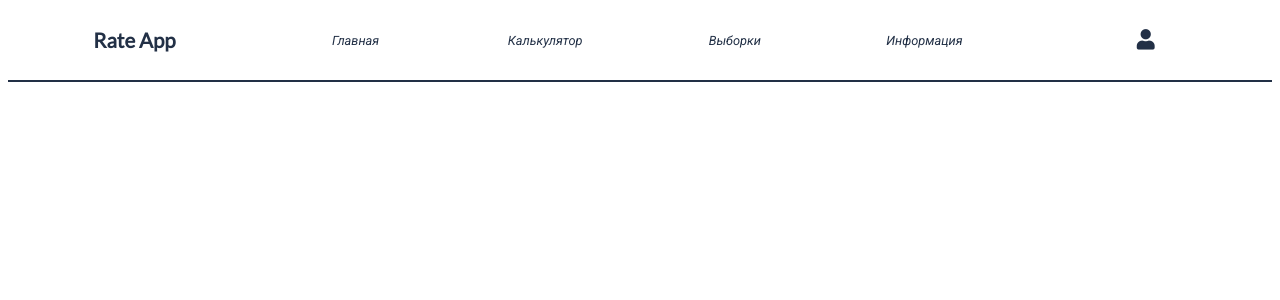
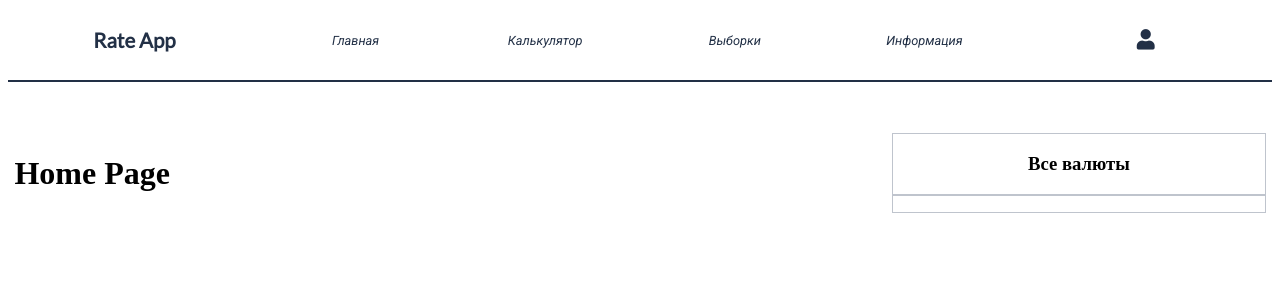
Before and after one commit to KonstantinLev/example-react-app, a React (Create React App) app in the folder app/: page / in a window 1280 px wide. Shown: the top 300 px of the page. Built offline with nearby package versions, Linux system fonts and the light colour scheme.

Commit message:
added sidebar template, added home page

```diff
--- a/app/src/components/layout/Layout.js
+++ b/app/src/components/layout/Layout.js
@@ -1,11 +1,22 @@
-import React from 'react'
+import React, {Fragment} from 'react'
 import './layout.scss'
 import {AddClass} from "../../hoc/AddClass";
 import {Header} from "../header/Header";
+import {Home} from "../../pages/home/Home";
+import {Sidebar} from "../sidebar/Sidebar";
 
 const Layout = () => {
     return(
-        <Header />
+        <Fragment>
+            <Header />
+            <div className='content'>
+                <div className='routes'>
+                    <Home />
+                </div>
+                <Sidebar />
+            </div>
+        </Fragment>
+
     )
 }
 
--- a/app/src/components/layout/layout.scss
+++ b/app/src/components/layout/layout.scss
@@ -3,3 +3,11 @@
   margin: 0 auto;
   padding: 0;
 }
+
+.content {
+  margin-top: 4vw;
+  padding: 0 0.5vw 0 0.5vw;
+  display: grid;
+  grid-template-columns: 2.8fr 1.2fr;
+  grid-column-gap: 0.5vw;
+}
--- /dev/null
+++ b/app/src/components/sidebar/Sidebar.js
@@ -0,0 +1,17 @@
+import React from 'react'
+import './sidebar.scss'
+
+export const Sidebar = () => {
+    return(
+        <div className='sidebar'>
+            <div className='sidebarHead'>
+                <h3>Все валюты</h3>
+            </div>
+            <div className='sidebarContent'>
+                <ul>
+                    <li></li>
+                </ul>
+            </div>
+        </div>
+    )
+}
--- /dev/null
+++ b/app/src/components/sidebar/sidebar.scss
@@ -0,0 +1,34 @@
+
+
+.sidebar{
+  border: 1px solid #BFC4CD;
+}
+
+.sidebarHead{
+  border-bottom: 1px solid #BFC4CD;
+  display: flex;
+  justify-content: center;
+  align-items: center;
+}
+
+.sidebarContent{
+  ul{
+    list-style: none;
+    margin: 0;
+    padding: 0;
+
+    li{
+      padding-left: 25%;
+      border-bottom: 1px solid #BFC4CD;
+      display: flex;
+      justify-content: flex-start;
+
+      img{
+        width: 20px;
+        height: 15px;
+      }
+    }
+  }
+
+
+}
--- /dev/null
+++ b/app/src/pages/home/Home.js
@@ -0,0 +1,8 @@
+import React from 'react'
+import './home.scss'
+
+export const Home = () => {
+    return(
+        <h1>Home Page</h1>
+    )
+}
```
Also changed, not shown: app/src/pages/home/home.scss (added).
